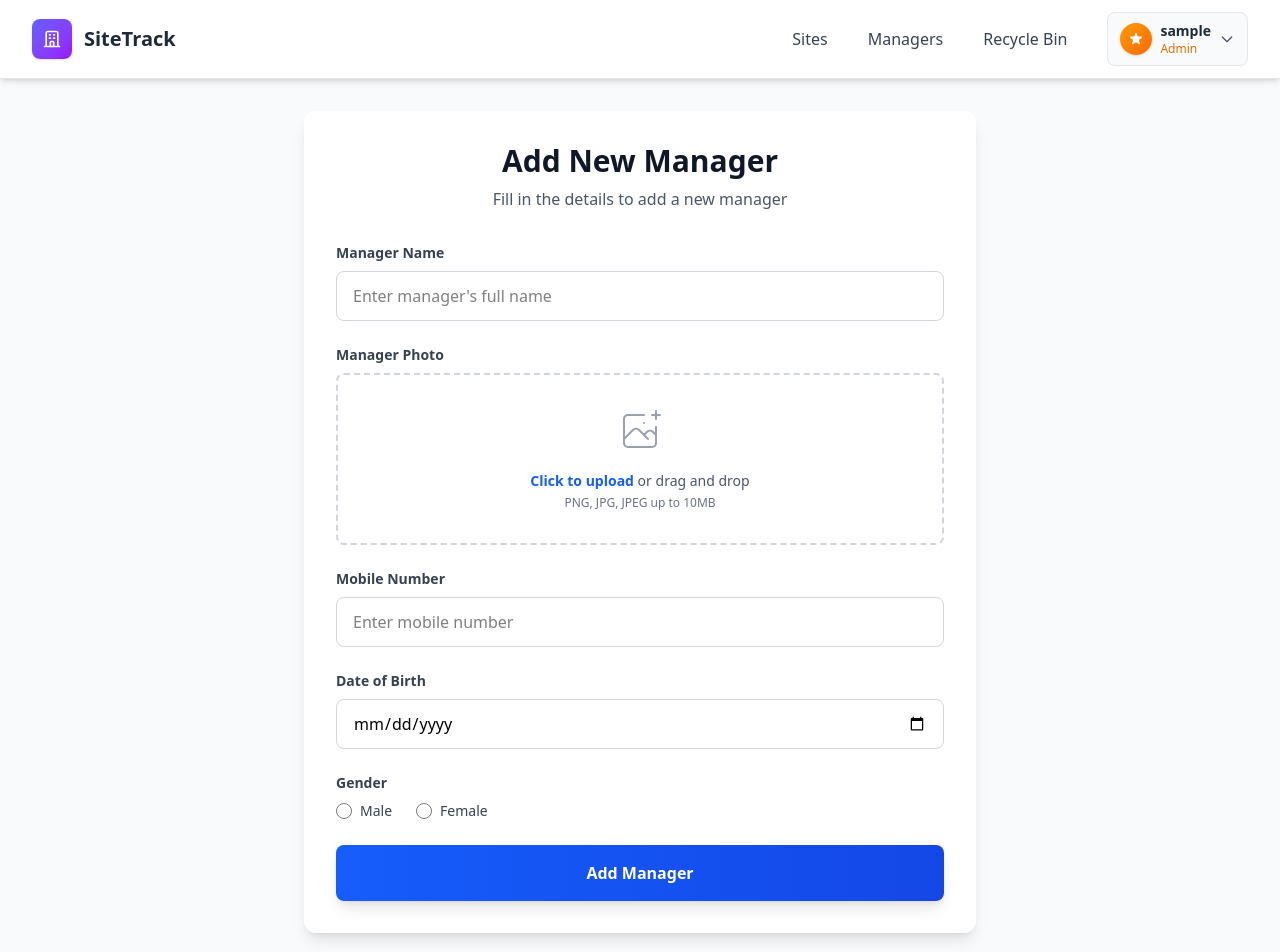
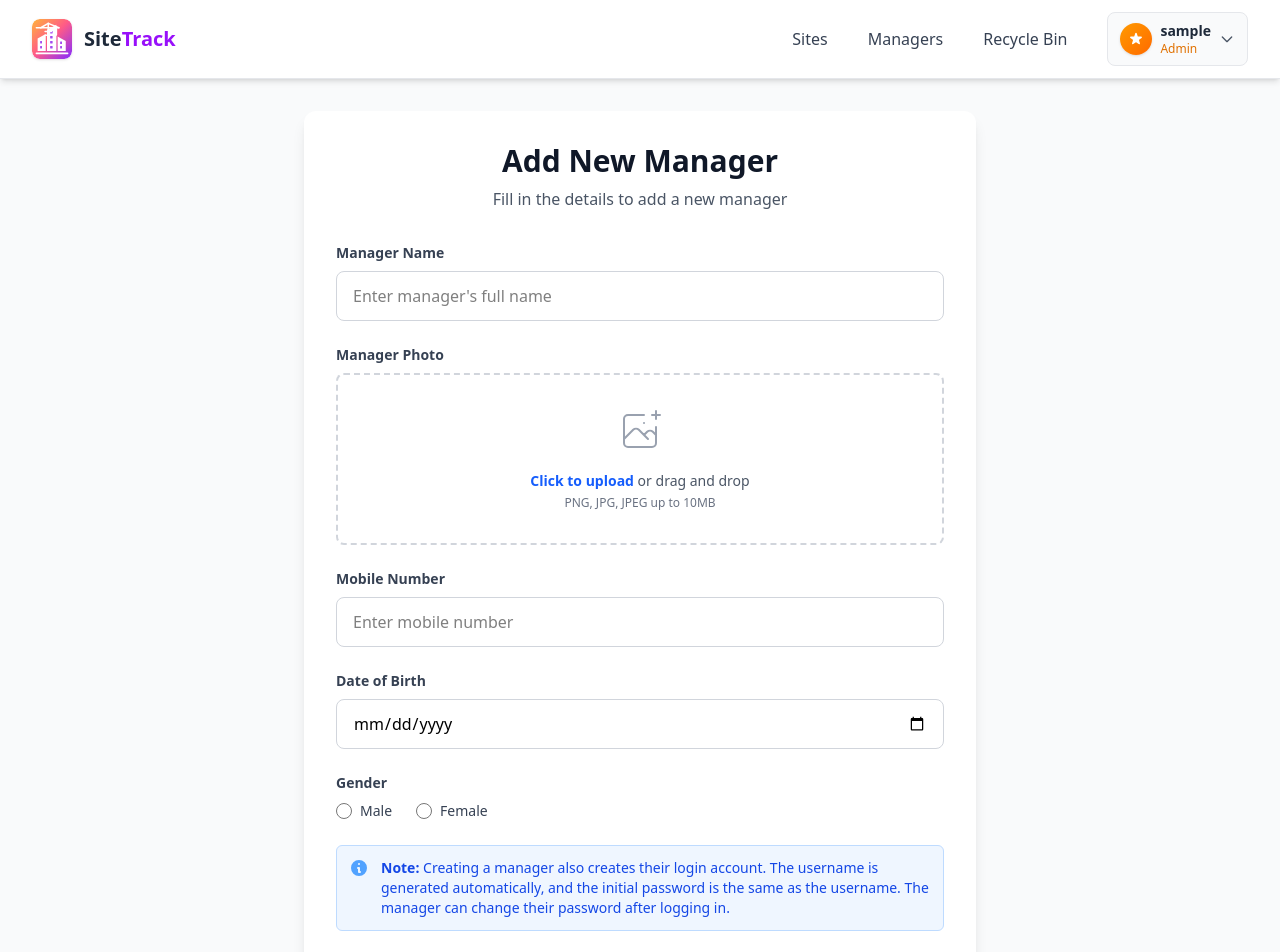
Before and after one commit to Dharm2005/SiteTrack, a React (Vite) app in the folder front_end/: page /add-manager in a window 1280 px wide. Shown: the top 952 px of the page. Built offline with nearby package versions, Linux system fonts and the light colour scheme; sample sign-in values are in the browser's storage.

Commit message:
Few Important Changes

```diff
--- a/front_end/index.html
+++ b/front_end/index.html
@@ -2,9 +2,11 @@
 <html lang="en">
   <head>
     <meta charset="UTF-8" />
-    <link rel="icon" type="image/svg+xml" href="" />
+    <link rel="icon" type="image/svg+xml" href="/favicon.svg" />
     <meta name="viewport" content="width=device-width, initial-scale=1.0" />
-    <title>Site Management</title>
+    <title>
+      SiteTrack
+    </title>
   </head>
   <body>
     <div id="root"></div>
--- a/front_end/src/components/Auth/Signup.jsx
+++ b/front_end/src/components/Auth/Signup.jsx
@@ -129,7 +129,7 @@ function Signup() {
                 </div>
                 <div className="ml-3">
                   <p className="text-sm text-blue-700">
-                    <strong>Note:</strong> Registration is allow as admin user only.
+                    <strong>Note:</strong> Only Admins can sign up. Manager accounts are created by an Admin when adding a Manager.
                   </p>
                 </div>
               </div>
--- a/front_end/src/components/Expenses/EditExpense.jsx
+++ b/front_end/src/components/Expenses/EditExpense.jsx
@@ -1,10 +1,11 @@
 import React, { useEffect, useState } from 'react'
-import { useParams } from 'react-router-dom';
+import { useNavigate, useParams } from 'react-router-dom';
 import {getExpenseById} from '../../services/expenseService'
 import AddExpenseForm from './AddExpenseForm'
 
 function EditExpense() {
   const { id } = useParams();
+  const navigate = useNavigate();
   const [expenseData, setExpenseData] = useState(null);
 
   useEffect(() => {
@@ -25,8 +26,9 @@ function EditExpense() {
   if (!expenseData) return <p>Loading...</p>
   return (
     <AddExpenseForm
-      siteId={expenseData.siteId}
+      siteId = {expenseData.siteId}
       initialValues = {expenseData}
+      onClose = {() => navigate(`/site/${expenseData.siteId}/expenses`)}
     />
   )
 }
--- a/front_end/src/components/Layout/Navbar.jsx
+++ b/front_end/src/components/Layout/Navbar.jsx
@@ -18,18 +18,68 @@ export default function NavBar() {
     {isAuthenticated ? (
       <nav className="px-4 py-3 lg:px-8">
         <div className="flex items-center justify-between max-w-screen-xl mx-auto">
-          {/* Logo */}
+
+          {/* SiteTrack Logo */}
           <Link
             to="/"
             className="flex items-center transition-all duration-300 hover:scale-105 group"
           >
-            <div className="w-10 h-10 bg-gradient-to-br from-indigo-500 to-purple-600 rounded-lg flex items-center justify-center mr-3 shadow-sm group-hover:shadow-md transition-shadow duration-300">
-              <svg className="w-5 h-5 text-white" fill="none" stroke="currentColor" viewBox="0 0 24 24">
-                <path strokeLinecap="round" strokeLinejoin="round" strokeWidth={2} d="M19 21V5a2 2 0 00-2-2H7a2 2 0 00-2 2v16m14 0h2m-2 0h-5m-9 0H3m2 0h5M9 7h1m-1 4h1m4-4h1m-1 4h1m-5 10v-5a1 1 0 011-1h2a1 1 0 011 1v5m-4 0h4" />
+            <div className="w-10 h-10 rounded-lg flex items-center justify-center mr-3 shadow-sm group-hover:shadow-md transition-shadow duration-300 overflow-hidden">
+              <svg
+                xmlns="http://www.w3.org/2000/svg"
+                viewBox="0 0 64 64"
+                className="w-full h-full"
+                fill="none"
+                aria-label="SiteTrack logo"
+                role="img"
+              >
+                <defs>
+                  <linearGradient id="siteTrackGradient" x1="0" y1="0" x2="1" y2="1">
+                    <stop offset="0%" stopColor="#FFB43B" />
+                    <stop offset="48%" stopColor="#FF5B87" />
+                    <stop offset="100%" stopColor="#852CFF" />
+                  </linearGradient>
+                </defs>
+
+                {/* Gradient background */}
+                <rect width="64" height="64" rx="12" fill="url(#siteTrackGradient)" />
+
+                {/* Buildings */}
+                <path d="M9 51V31L22 24V51H9Z" fill="white" />
+                <path d="M24 51V17L39 9V51H24Z" fill="white" />
+                <path d="M41 51V28L54 35V51H41Z" fill="white" />
+
+                {/* Building windows */}
+                <g fill="#A34AF1">
+                  <rect x="13" y="35" width="3" height="4" rx="0.5" />
+                  <rect x="13" y="43" width="3" height="4" rx="0.5" />
+                  <rect x="29" y="19" width="4" height="4" rx="0.5" />
+                  <rect x="29" y="27" width="4" height="4" rx="0.5" />
+                  <rect x="29" y="35" width="4" height="4" rx="0.5" />
+                  <rect x="29" y="43" width="4" height="4" rx="0.5" />
+                  <rect x="45" y="36" width="3" height="4" rx="0.5" />
+                  <rect x="45" y="43" width="3" height="4" rx="0.5" />
+                </g>
+
+                {/* Construction crane */}
+                <g
+                  stroke="white"
+                  strokeWidth="2.5"
+                  strokeLinecap="round"
+                  strokeLinejoin="round"
+                >
+                  <path d="M7 14H43" />
+                  <path d="M14 14L26 7L43 14" />
+                  <path d="M26 7V48" />
+                  <path d="M21 20H31M21 26H31" />
+                  <path d="M39 14V25L35 29" />
+                  <path d="M7 55H57" />
+                </g>
               </svg>
             </div>
+
             <span className="font-bold text-xl text-gray-800 group-hover:text-indigo-600 transition-colors duration-300">
-              SiteTrack
+              Site< span className="text-purple-600">Track</span>
             </span>
           </Link>
 
@@ -214,17 +264,67 @@ export default function NavBar() {
       /* 🔵 Unauthenticated Navbar (Fixed colors + logic) */
       <nav className="px-4 py-3 lg:px-8">
         <div className="flex items-center justify-between max-w-screen-xl mx-auto">
+
           <Link
             to="/"
             className="flex items-center transition-all duration-300 hover:scale-105 group"
           >
-            <div className="w-10 h-10 bg-gradient-to-br from-indigo-500 to-purple-600 rounded-lg flex items-center justify-center mr-3 shadow-sm group-hover:shadow-md transition-shadow duration-300">
-              <svg className="w-5 h-5 text-white" fill="none" stroke="currentColor" viewBox="0 0 24 24">
-                <path strokeLinecap="round" strokeLinejoin="round" strokeWidth={2} d="M19 21V5a2 2 0 00-2-2H7a2 2 0 00-2 2v16m14 0h2m-2 0h-5m-9 0H3m2 0h5M9 7h1m-1 4h1m4-4h1m-1 4h1m-5 10v-5a1 1 0 011-1h2a1 1 0 011 1v5m-4 0h4" />
+            <div className="w-10 h-10 rounded-lg flex items-center justify-center mr-3 shadow-sm group-hover:shadow-md transition-shadow duration-300 overflow-hidden">
+              <svg
+                xmlns="http://www.w3.org/2000/svg"
+                viewBox="0 0 64 64"
+                className="w-full h-full"
+                fill="none"
+                aria-label="SiteTrack logo"
+                role="img"
+              >
+                <defs>
+                  <linearGradient id="siteTrackGradient" x1="0" y1="0" x2="1" y2="1">
+                    <stop offset="0%" stopColor="#FFB43B" />
+                    <stop offset="48%" stopColor="#FF5B87" />
+                    <stop offset="100%" stopColor="#852CFF" />
+                  </linearGradient>
+                </defs>
+
+                {/* Gradient background */}
+                <rect width="64" height="64" rx="12" fill="url(#siteTrackGradient)" />
+
+                {/* Buildings */}
+                <path d="M9 51V31L22 24V51H9Z" fill="white" />
+                <path d="M24 51V17L39 9V51H24Z" fill="white" />
+                <path d="M41 51V28L54 35V51H41Z" fill="white" />
+
+                {/* Building windows */}
+                <g fill="#A34AF1">
+                  <rect x="13" y="35" width="3" height="4" rx="0.5" />
+                  <rect x="13" y="43" width="3" height="4" rx="0.5" />
+                  <rect x="29" y="19" width="4" height="4" rx="0.5" />
+                  <rect x="29" y="27" width="4" height="4" rx="0.5" />
+                  <rect x="29" y="35" width="4" height="4" rx="0.5" />
+                  <rect x="29" y="43" width="4" height="4" rx="0.5" />
+                  <rect x="45" y="36" width="3" height="4" rx="0.5" />
+                  <rect x="45" y="43" width="3" height="4" rx="0.5" />
+                </g>
+
+                {/* Construction crane */}
+                <g
+                  stroke="white"
+                  strokeWidth="2.5"
+                  strokeLinecap="round"
+                  strokeLinejoin="round"
+                >
+                  <path d="M7 14H43" />
+                  <path d="M14 14L26 7L43 14" />
+                  <path d="M26 7V48" />
+                  <path d="M21 20H31M21 26H31" />
+                  <path d="M39 14V25L35 29" />
+                  <path d="M7 55H57" />
+                </g>
               </svg>
             </div>
+
             <span className="font-bold text-xl text-gray-800 group-hover:text-indigo-600 transition-colors duration-300">
-              SiteTrack
+              Site< span className="text-purple-600">Track</span>
             </span>
           </Link>
 
--- a/front_end/src/components/Managers/AddManager.jsx
+++ b/front_end/src/components/Managers/AddManager.jsx
@@ -316,12 +316,53 @@ function AddManager({ initialValues }) {
             </div>
           </div>
 
-          <button
-            type="submit"
-            className="w-full bg-gradient-to-r from-blue-600 to-blue-700 hover:from-blue-700 hover:to-blue-800 text-white font-semibold py-4 px-4 rounded-lg transition-all duration-200 focus:outline-none focus:ring-2 focus:ring-blue-500 focus:ring-offset-2 transform hover:scale-[1.02] shadow-lg"
-          >
-            {initialValues ? 'Update Manager' : 'Add Manager'}
-          </button>
+          {/* Manager Note */}
+
+          {!initialValues && (
+            <div className="bg-blue-50 border border-blue-200 rounded-md p-3">
+              <div className="flex">
+                <div className="flex-shrink-0">
+                  <svg
+                    className="h-5 w-5 text-blue-400"
+                    viewBox="0 0 20 20"
+                    fill="currentColor"
+                  >
+                    <path
+                      fillRule="evenodd"
+                      d="M18 10a8 8 0 11-16 0 8 8 0 0116 0zm-7-4a1 1 0 11-2 0 1 1 0 012 0zM9 9a1 1 0 000 2v3a1 1 0 001 1h1a1 1 0 100-2v-3a1 1 0 00-1-1H9z"
+                      clipRule="evenodd"
+                    />
+                  </svg>
+                </div>
+
+                <div className="ml-3">
+                  <p className="text-sm text-blue-700">
+                    <strong>Note:</strong> Creating a manager also creates their login
+                    account. The username is generated automatically, and the initial
+                    password is the same as the username. The manager can change their
+                    password after logging in.
+                  </p>
+                </div>
+              </div>
+            </div>
+          )}
+
+          <div className="flex gap-4">
+            <button
+              type="button"
+              onClick={() => navigate("/all-manager")}
+              className="flex-1 bg-gray-100 hover:bg-gray-200 text-gray-700 font-semibold py-4 px-4 rounded-lg transition-all duration-200 border border-gray-300"
+            >
+              Cancel
+            </button>
+
+            <button
+              type="submit"
+              className="flex-1 bg-gradient-to-r from-blue-600 to-blue-700 hover:from-blue-700 hover:to-blue-800 text-white font-semibold py-4 px-4 rounded-lg transition-all duration-200 focus:outline-none focus:ring-2 focus:ring-blue-500 focus:ring-offset-2 transform hover:scale-[1.02] shadow-lg"
+            >
+              {initialValues ? "Update Manager" : "Add Manager"}
+            </button>
+          </div>
         </form>
       </div>
     </div>
--- a/front_end/src/components/Workers/EditWorker.jsx
+++ b/front_end/src/components/Workers/EditWorker.jsx
@@ -1,10 +1,11 @@
 import React, { useEffect, useState } from 'react'
-import { useParams } from 'react-router-dom'
+import { useNavigate, useParams } from 'react-router-dom'
 import { getWorkerById } from '../../services/workerService';
 import AddWorkerForm from './AddWorkerForm'
 
 function EditWorker() {
   const {id} = useParams();
+  const navigate = useNavigate();
 
   const [workerData , setWorkerData] = useState(null);
 
@@ -25,8 +26,9 @@ function EditWorker() {
 
   return (
     <AddWorkerForm
-      siteId={workerData.site}
+      siteId = {workerData.site}
       initialValues = {workerData}
+      onClose = {() => navigate(`/site/${workerData.site}/workers`)}
     />
   )
 }
```
Also changed, not shown: front_end/src/components/Sites/AddSite.jsx (+18 -6 lines), front_end/public/favicon.svg (added).
